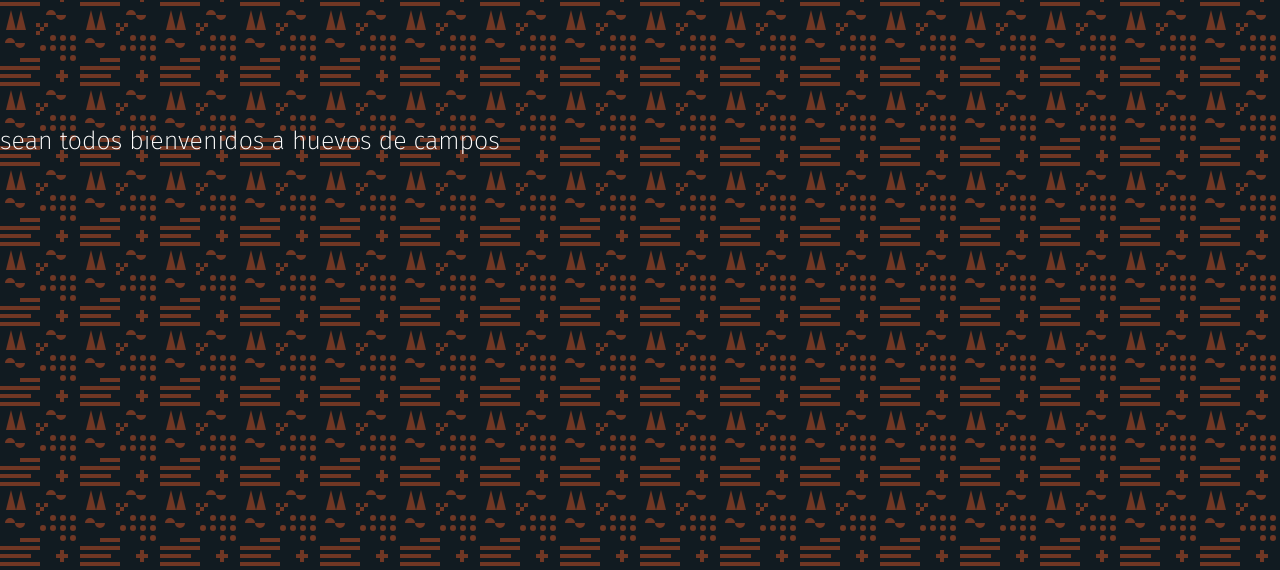
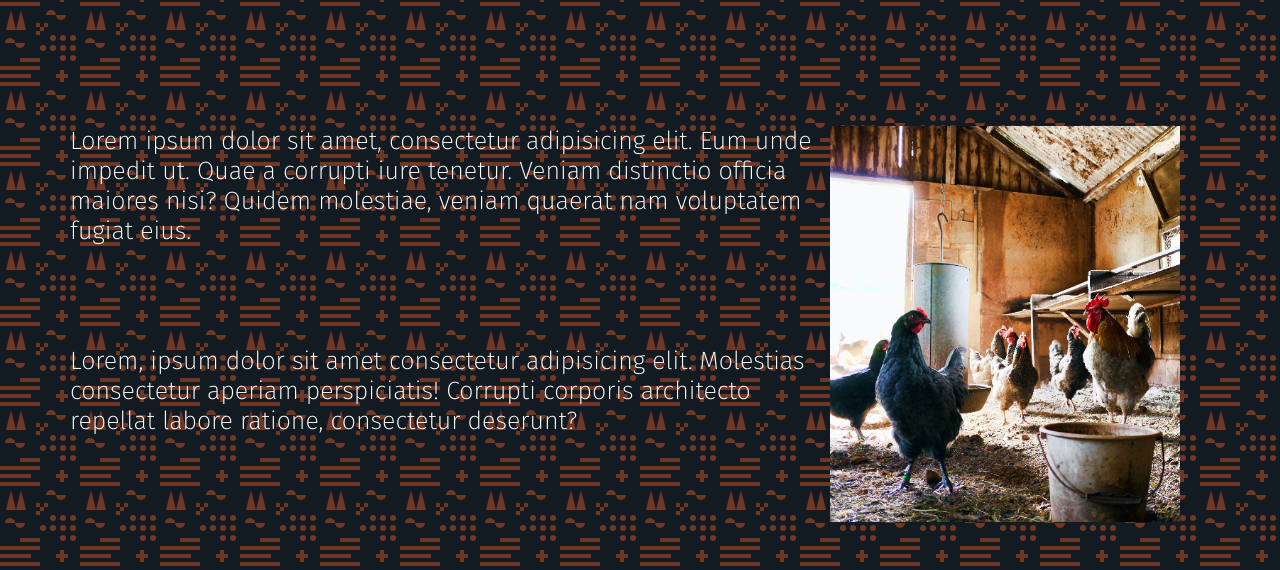
Before and after one commit to Fabian-Cx/Infosoc, a plain HTML site: page sobre_n.html in a window 1280 px wide. Shown: the part 230-800 px from the top of the page. Drawn offline with Linux system fonts and the light colour scheme; a web font is replaced by a local one.

Commit message:
Update sobre_n.html

```diff
--- a/sobre_n.html
+++ b/sobre_n.html
@@ -44,8 +44,15 @@
 
     <div class="estructura">
         <h1 class="titulo"><p align = "center">Sobre Nosotros</p></h1>
-        <div class="interior">
-            <p>sean todos bienvenidos a huevos de campos</p>
+        <div>
+            <div class="gallina"><span style="float:right;">
+                <img src="gallinas.png" alt="imagen gallinas">
+            </span>
+            </div>
+            <p class="interior_sn">Lorem ipsum dolor sit amet, consectetur adipisicing elit. Eum unde impedit ut. Quae a corrupti iure tenetur. Veniam distinctio officia maiores nisi? Quidem molestiae, veniam quaerat nam voluptatem fugiat eius.</p>
+        </div>
+        <div>
+            <p class="interior_sn">Lorem, ipsum dolor sit amet consectetur adipisicing elit. Molestias consectetur aperiam perspiciatis! Corrupti corporis architecto repellat labore ratione, consectetur deserunt?</p>
         </div>
     </div>
 
```
